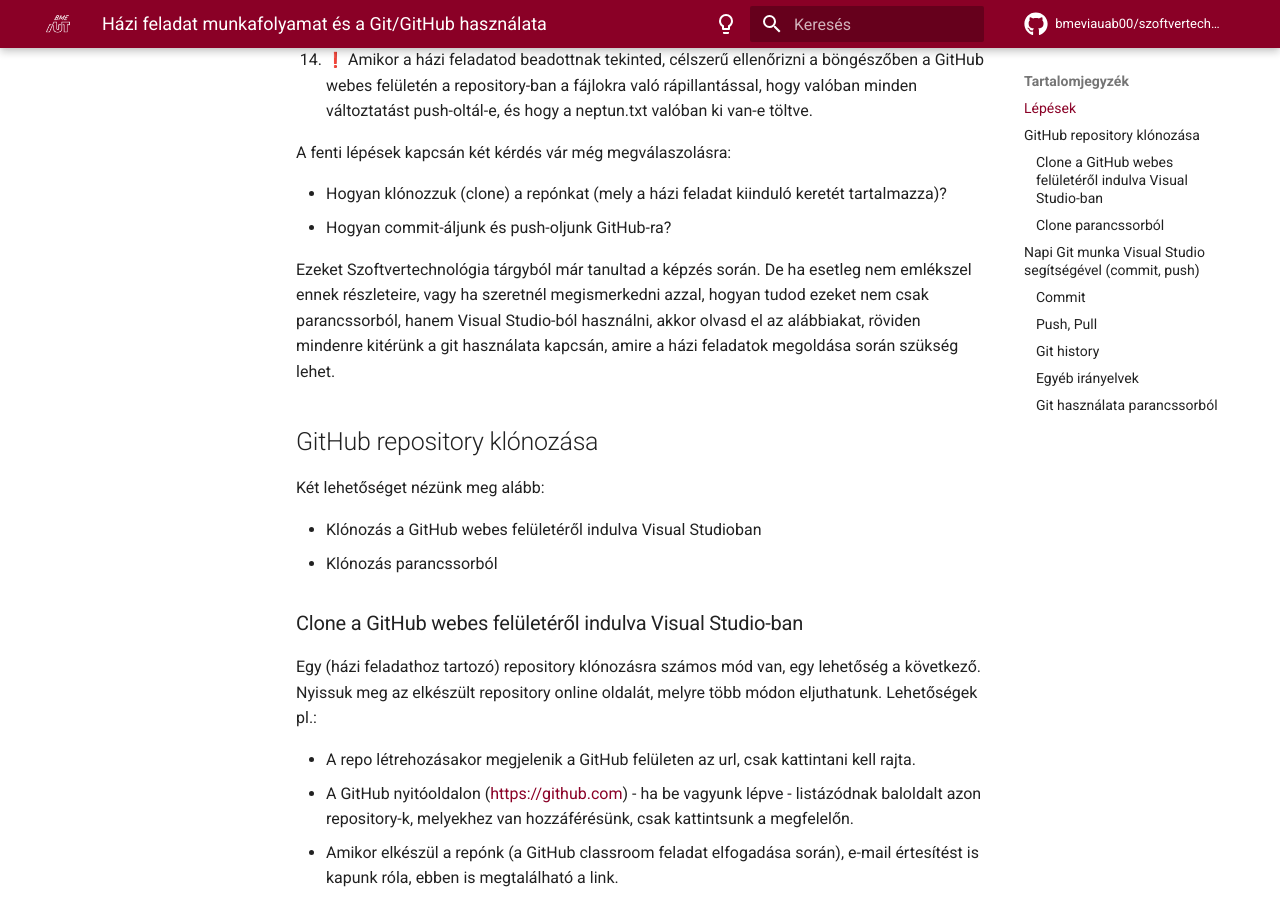
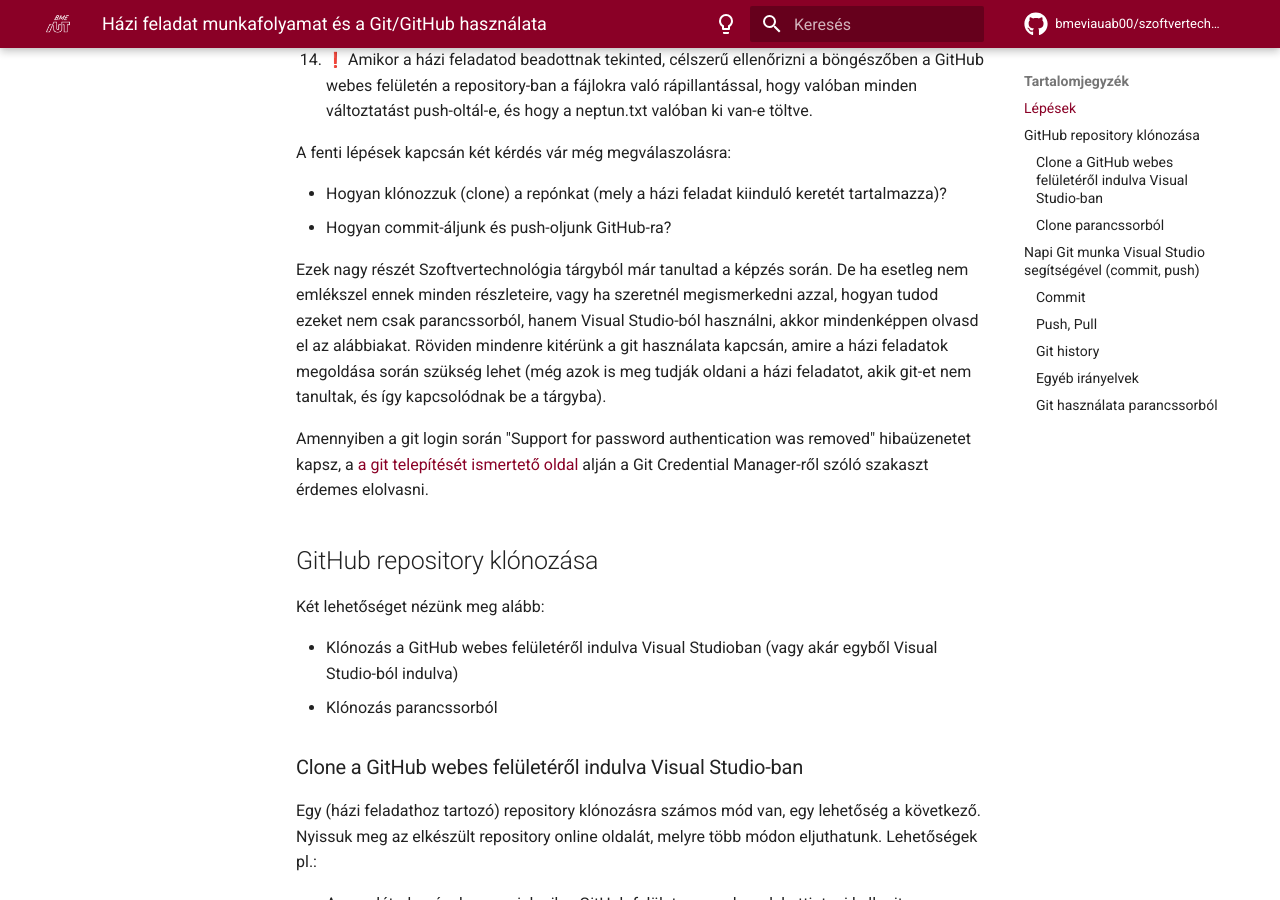
Before and after one commit to bmeviauab00/szoftvertechnikak, an MkDocs documentation site: the page built from docs/hazi/hf-folyamat/index.md, in a window 1280 px wide and 900 px high, scrolled down 1457 px. Built offline with MkDocs 1.6.1 and Material for MkDocs 9.7.7, drawn with Linux system fonts in a browser that asks for light colours; emoji names are drawn with the system emoji font; comment, search, counter and statistics services are not loaded; the version menu is left out.

Commit message:
Git Credential Manager telepítése

```diff
--- a/docs/hazi/hf-folyamat/index.md
+++ b/docs/hazi/hf-folyamat/index.md
@@ -26,13 +26,15 @@
 - Hogyan klónozzuk (clone) a repónkat (mely a házi feladat kiinduló keretét tartalmazza)?
 - Hogyan commit-áljunk és push-oljunk GitHub-ra?
 
-Ezeket Szoftvertechnológia tárgyból már tanultad a képzés során. De ha esetleg nem emlékszel ennek részleteire, vagy ha szeretnél megismerkedni azzal, hogyan tudod ezeket nem csak parancssorból, hanem Visual Studio-ból használni, akkor olvasd el az alábbiakat, röviden mindenre kitérünk a git használata kapcsán, amire a házi feladatok megoldása során szükség lehet.
+Ezek nagy részét Szoftvertechnológia tárgyból már tanultad a képzés során. De ha esetleg nem emlékszel ennek minden részleteire, vagy ha szeretnél megismerkedni azzal, hogyan tudod ezeket nem csak parancssorból, hanem Visual Studio-ból használni, akkor mindenképpen olvasd el az alábbiakat. Röviden mindenre kitérünk a git használata kapcsán, amire a házi feladatok megoldása során szükség lehet (még azok is meg tudják oldani a házi feladatot, akik git-et nem tanultak, és így kapcsolódnak be a tárgyba).
+
+Amennyiben a git login során "Support for password authentication was removed" hibaüzenetet kapsz, a [a git telepítését ismertető oldal](../git-github-github-classroom/index.md#git-telepitese) alján a Git Credential Manager-ről szóló szakaszt érdemes elolvasni.
 
 ## GitHub repository klónozása
 
 Két lehetőséget nézünk meg alább:
 
-- Klónozás a GitHub webes felületéről indulva Visual Studioban
+- Klónozás a GitHub webes felületéről indulva Visual Studioban (vagy akár egyből Visual Studio-ból indulva)
 - Klónozás parancssorból
 
 ### Clone a GitHub webes felületéről indulva Visual Studio-ban
```
Also changed, not shown: docs/hazi/git-github-github-classroom/index.md (+6 -0 lines).
